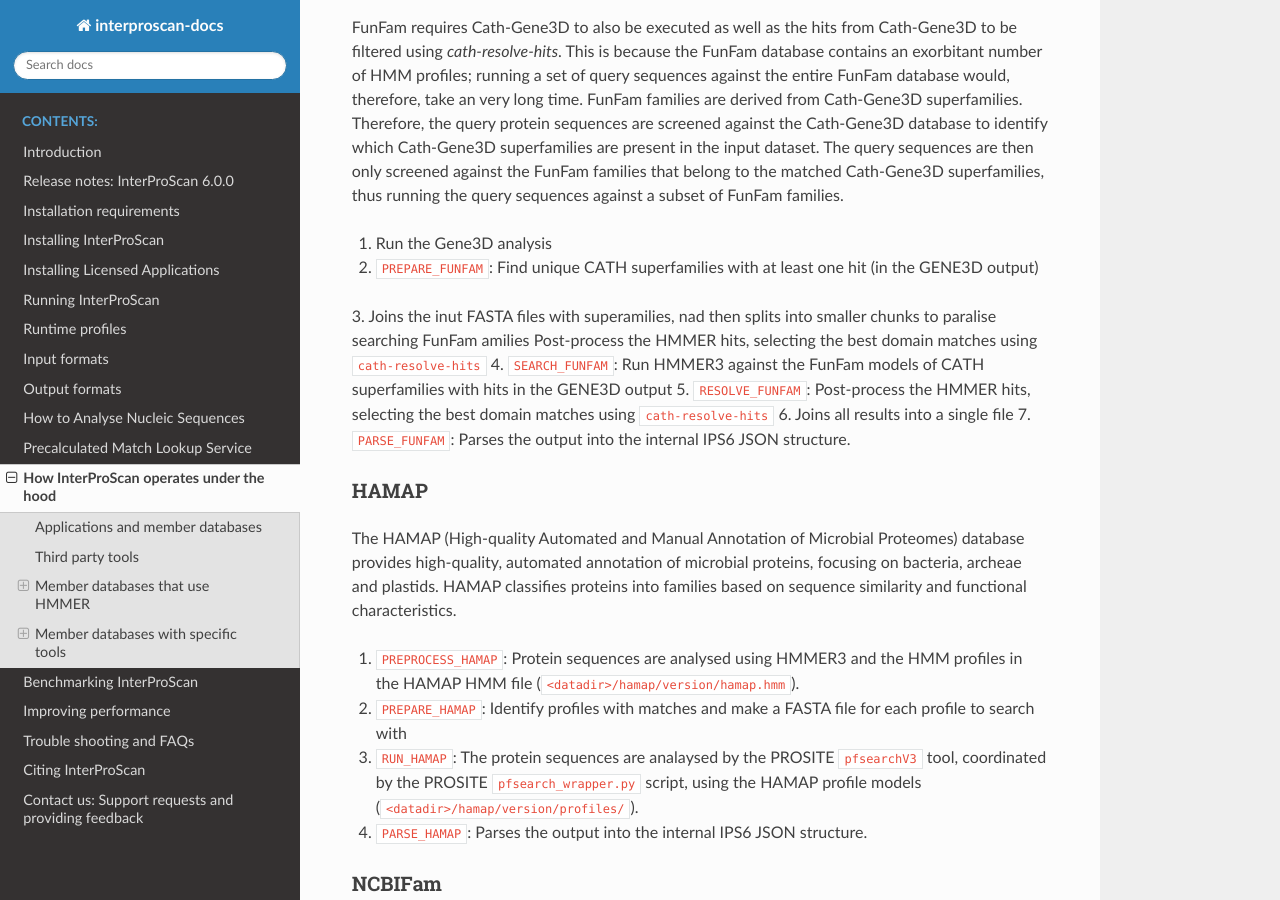
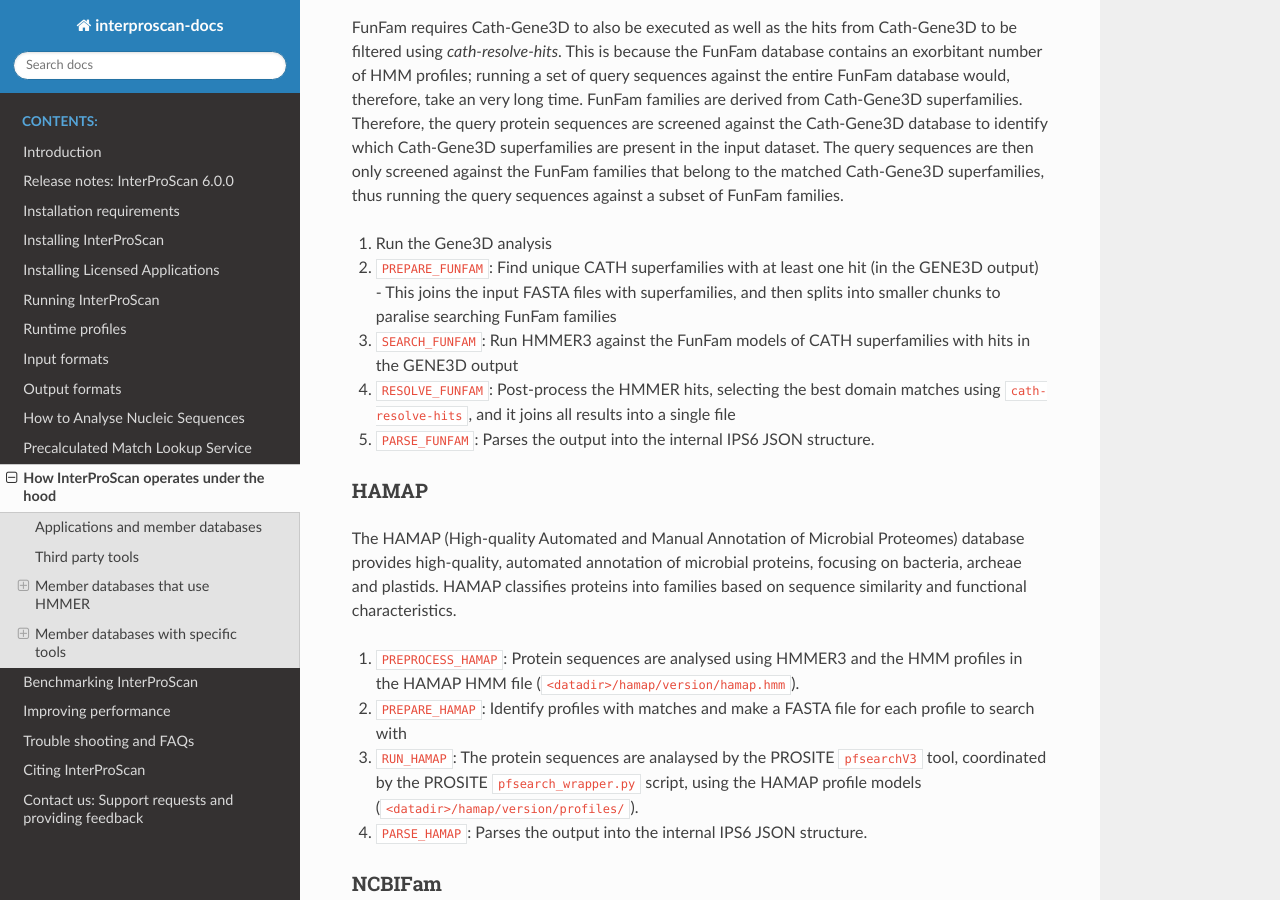
Before and after one commit to ebi-pf-team/interproscan-docs, a Sphinx documentation site: the page built from docs/UnderTheHood.rst, in a window 1280 px wide and 900 px high, scrolled down 2717 px. Built offline with Sphinx 7.4.7 and the Read the Docs theme 3.1.0, drawn with Linux system fonts in a browser that asks for light colours; some of the changed text lies outside the part shown.

```diff
--- a/docs/Benchmark.rst
+++ b/docs/Benchmark.rst
@@ -45,11 +45,11 @@ Using Nextflow
 
 You can generate a HTML report summarising the CPU usage, memory usage and runtime per process in IPS6
 using Nextflow. Includes ``-with-report [file name].html`` in your IPS6 command. You can find more in the
-`Nextflow docs <https://www.nextflow.io/docs/latest/tracing.html#execution-report>`_.
+`Nextflow documentation <https://www.nextflow.io/docs/latest/tracing.html#execution-report>`_.
 
 Nextflow can also be configured to generate a visual representation of the timeline of a IPS6 run.
 Include ``-with-timeline [file name].html`` in your IPS6 command. You can find more information
-in the `Nextflow docs <https://www.nextflow.io/docs/latest/tracing.html#timeline-report>`_
+in the `Nextflow documentation pages <https://www.nextflow.io/docs/latest/tracing.html#timeline-report>`_
 
 Using the IPS6 benchmarking script
 ----------------------------------
--- a/docs/Introduction.rst
+++ b/docs/Introduction.rst
@@ -21,7 +21,7 @@ Supported platforms
 
 ``InterProScan`` version 6 uses the `Nextflow <https://www.nextflow.io/docs>`__
 workflow manager, and can deployed on a system running 64-bit Linux, Windows or MacOS and
- integrated into HPC schedulers and cloud providers.
+integrated into HPC schedulers and cloud providers.
 
 To install and run InterProScan
 ~~~~~~~~~~~~~~~~~~~~~~~~~~~~~~~
--- a/docs/OutputFormats.rst
+++ b/docs/OutputFormats.rst
@@ -45,7 +45,6 @@ and "NC_TERMINAL_DISC" (for all other fragments) - where "DISC" is short for "di
             "dc-status" : "NC_TERMINAL_DISC"
         } ]
     }
-]
 
 One-hit limit for Panther
 ~~~~~~~~~~~~~~~~~~~~~~~~~
--- a/docs/UnderTheHood.rst
+++ b/docs/UnderTheHood.rst
@@ -117,13 +117,10 @@ against the FunFam families that belong to the matched Cath-Gene3D superfamilies
 running the query sequences against a subset of FunFam families.
 
 1. Run the Gene3D analysis
-2. ``PREPARE_FUNFAM``: Find unique CATH superfamilies with at least one hit (in the GENE3D output)
-3. Joins the inut FASTA files with superamilies, nad then splits into smaller chunks to paralise searching FunFam amilies
-Post-process the HMMER hits, selecting the best domain matches using ``cath-resolve-hits``
-4. ``SEARCH_FUNFAM``: Run HMMER3 against the FunFam models of CATH superfamilies with hits in the GENE3D output
-5. ``RESOLVE_FUNFAM``: Post-process the HMMER hits, selecting the best domain matches using ``cath-resolve-hits``
-6. Joins all results into a single file
-7. ``PARSE_FUNFAM``: Parses the output into the internal IPS6 JSON structure.
+2. ``PREPARE_FUNFAM``: Find unique CATH superfamilies with at least one hit (in the GENE3D output) - This joins the input FASTA files with superfamilies, and then splits into smaller chunks to paralise searching FunFam families
+3. ``SEARCH_FUNFAM``: Run HMMER3 against the FunFam models of CATH superfamilies with hits in the GENE3D output
+4. ``RESOLVE_FUNFAM``: Post-process the HMMER hits, selecting the best domain matches using ``cath-resolve-hits``, and it joins all results into a single file
+5. ``PARSE_FUNFAM``: Parses the output into the internal IPS6 JSON structure.
 
 HAMAP
 -----
--- a/docs/conf.py
+++ b/docs/conf.py
@@ -67,7 +67,7 @@ release = ''
 #
 # This is also used if you do content translation via gettext catalogs.
 # Usually you set "language" from the command line for these cases.
-language = None
+language = 'en'
 
 # List of patterns, relative to source directory, that match files and
 # directories to ignore when looking for source files.
```
Also changed, not shown: other parts of docs/UnderTheHood.rst (+1 -1 lines), docs/HowToRun.rst (+5 -6 lines).
